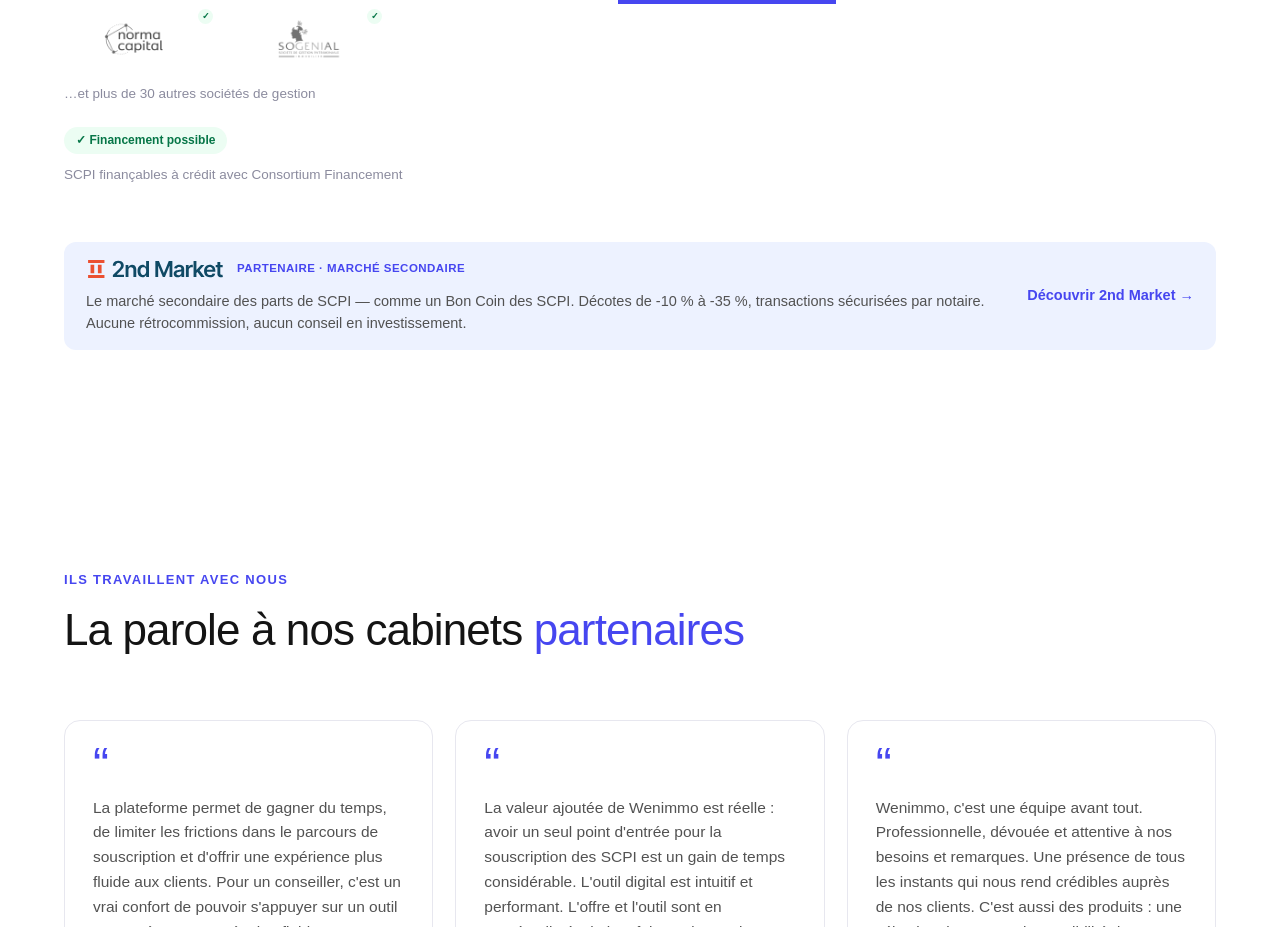
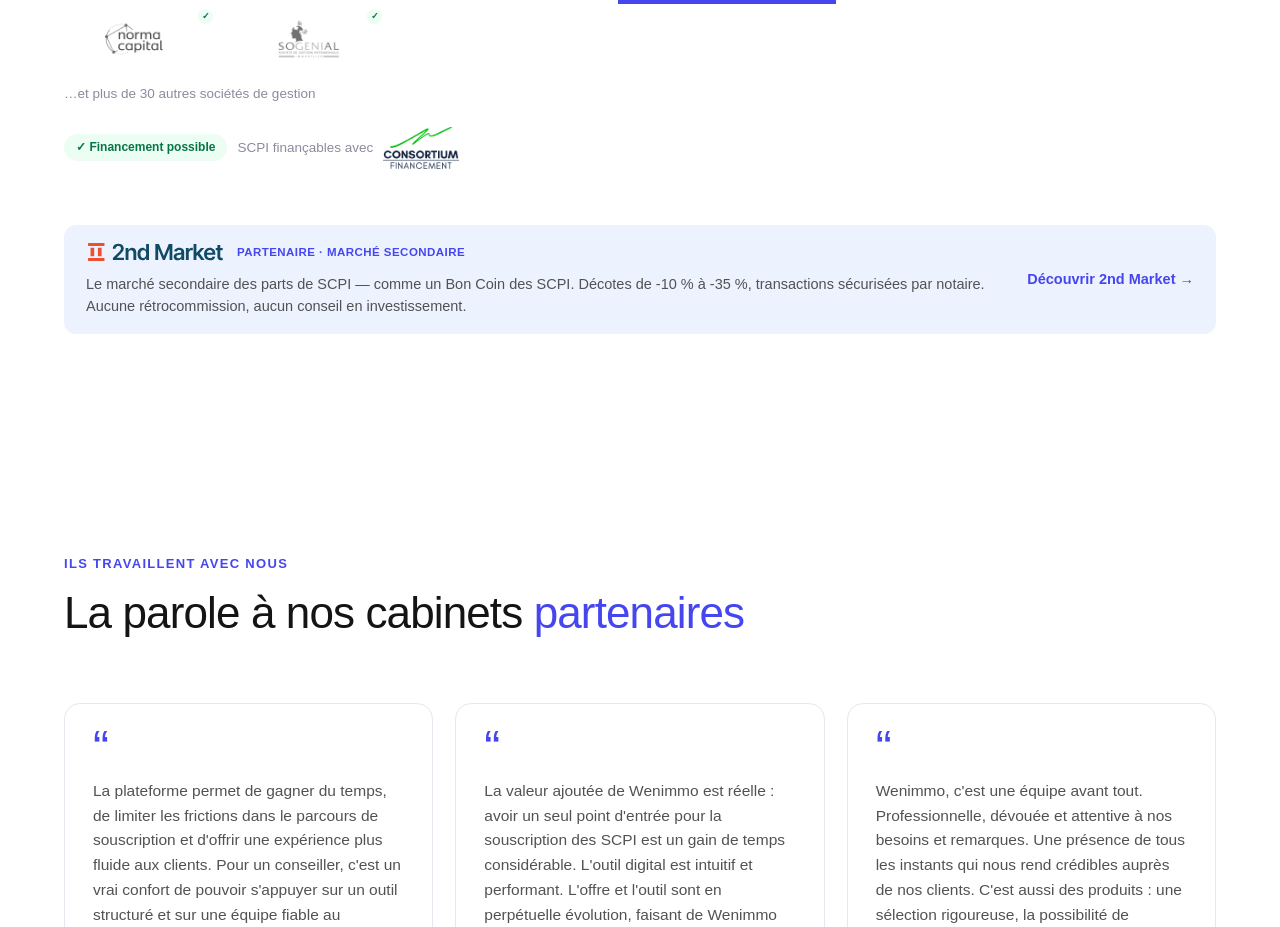
Before and after one commit to Yv-ia/landing-wenimmo, a Next.js app: page / in a window 1280 px wide. Shown: the part 3240-4167 px from the top of the page. Built offline with nearby package versions, Linux system fonts and the light colour scheme; a web font is replaced by a local one.

Commit message:
Hecaton checkpoint: update styles and offers
Created automatically by Hecaton after an agent prompt changed the worktree.

```diff
--- a/app/globals.css
+++ b/app/globals.css
@@ -896,6 +896,10 @@ body.js .reveal.is-visible { opacity: 1; transform: none; }
   font-size: 13.5px;
   color: var(--text-light);
 }
+.financing__hint-logo {
+  height: 42px;
+  width: auto;
+}
 .finance-tag {
   display: inline-block;
   padding: 4px 12px;
--- a/components/Offers.jsx
+++ b/components/Offers.jsx
@@ -173,7 +173,13 @@ export default function Offers() {
                 <p className="logo-grid__note">…et plus de 30 autres sociétés de gestion</p>
                 <p className="financing__hint">
                   <span className="finance-tag">✓ Financement possible</span>
-                  <span>SCPI finançables à crédit avec Consortium Financement</span>
+                  <span>SCPI finançables avec</span>
+                  <img
+                    className="financing__hint-logo"
+                    src="/assets/partners/consortium-financement.png"
+                    alt="Consortium Financement"
+                    loading="lazy"
+                  />
                 </p>
               </div>
               <div className="offer-panel__body">
```
